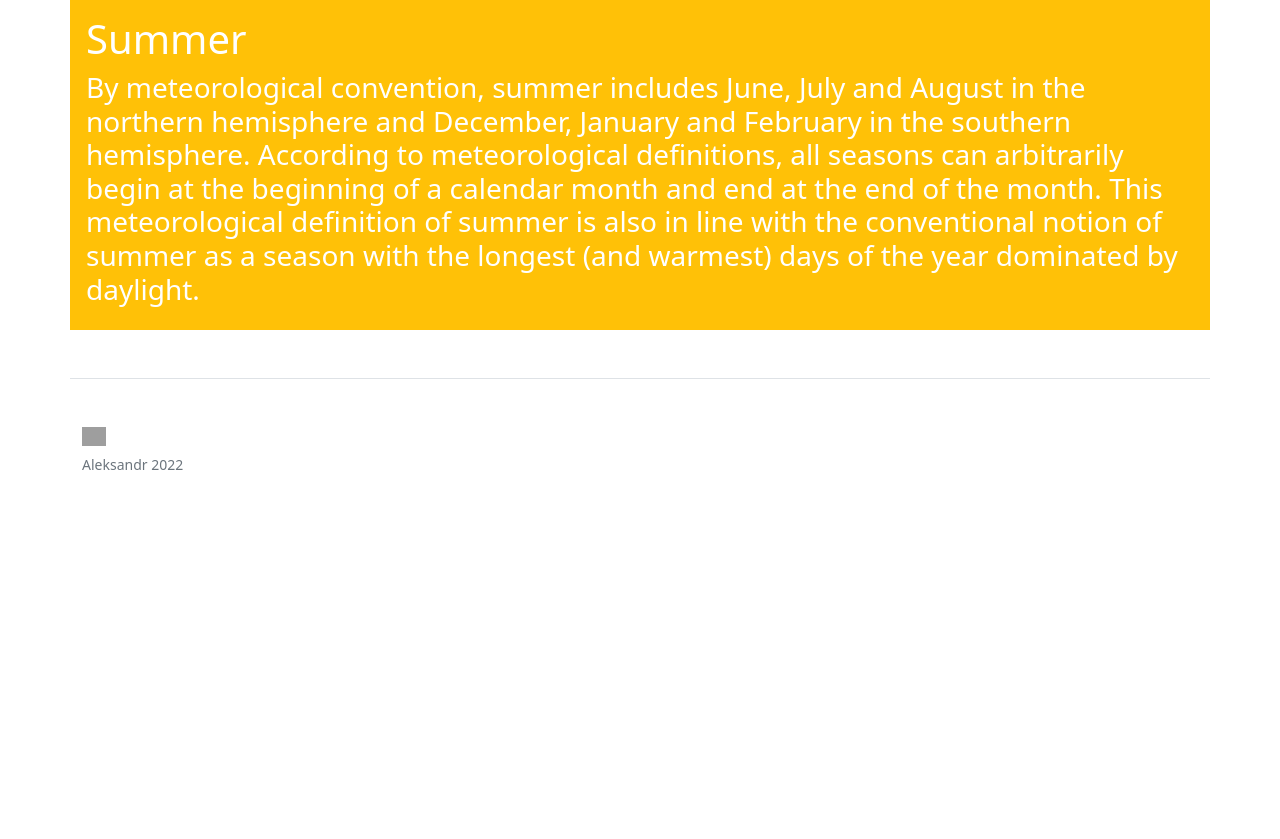
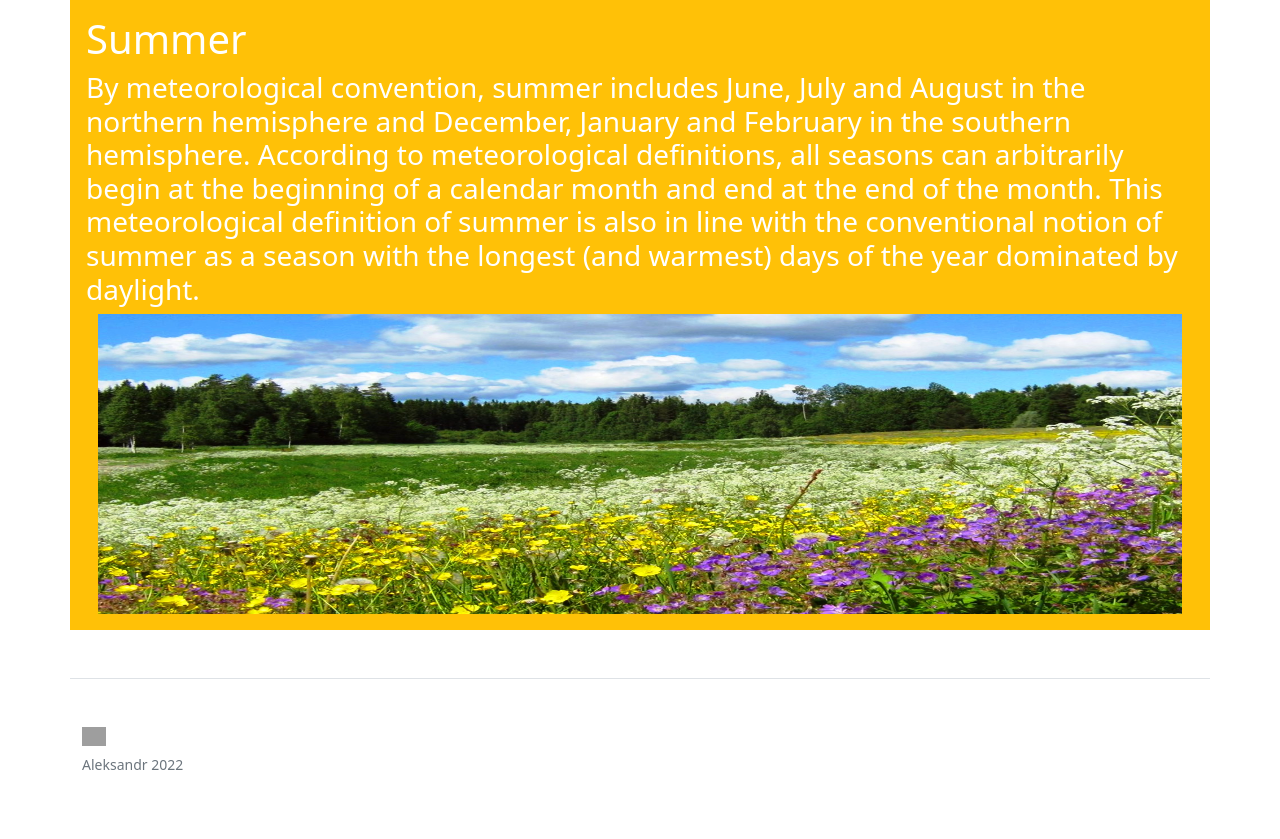
Before and after one commit to Zemlianik/Zemlianik---seasons, a Flask app: page /let in a window 1280 px wide. Shown: the part 152-991 px from the top of the page. Before the commit the page ends 622 px from the top, so only its background shows below. Run offline with Flask 2, Linux system fonts and the light colour scheme; grey boxes are pictures that could not be loaded.

Commit message:
фото лето

```diff
--- a/templates/let.html
+++ b/templates/let.html
@@ -13,6 +13,7 @@
 <div class="container p-3 mb-2 bg-warning text-white">
 <h1>Summer</h1>
     <h3>By meteorological convention, summer includes June, July and August in the northern hemisphere and December, January and February in the southern hemisphere. According to meteorological definitions, all seasons can arbitrarily begin at the beginning of a calendar month and end at the end of the month. This meteorological definition of summer is also in line with the conventional notion of summer as a season with the longest (and warmest) days of the year dominated by daylight.</h3>
+    <img class="container text-center" src="/static/foto/l.png" alt="" width="400" height="300">
 </div>
 {% endblock %}
 </html>
```
